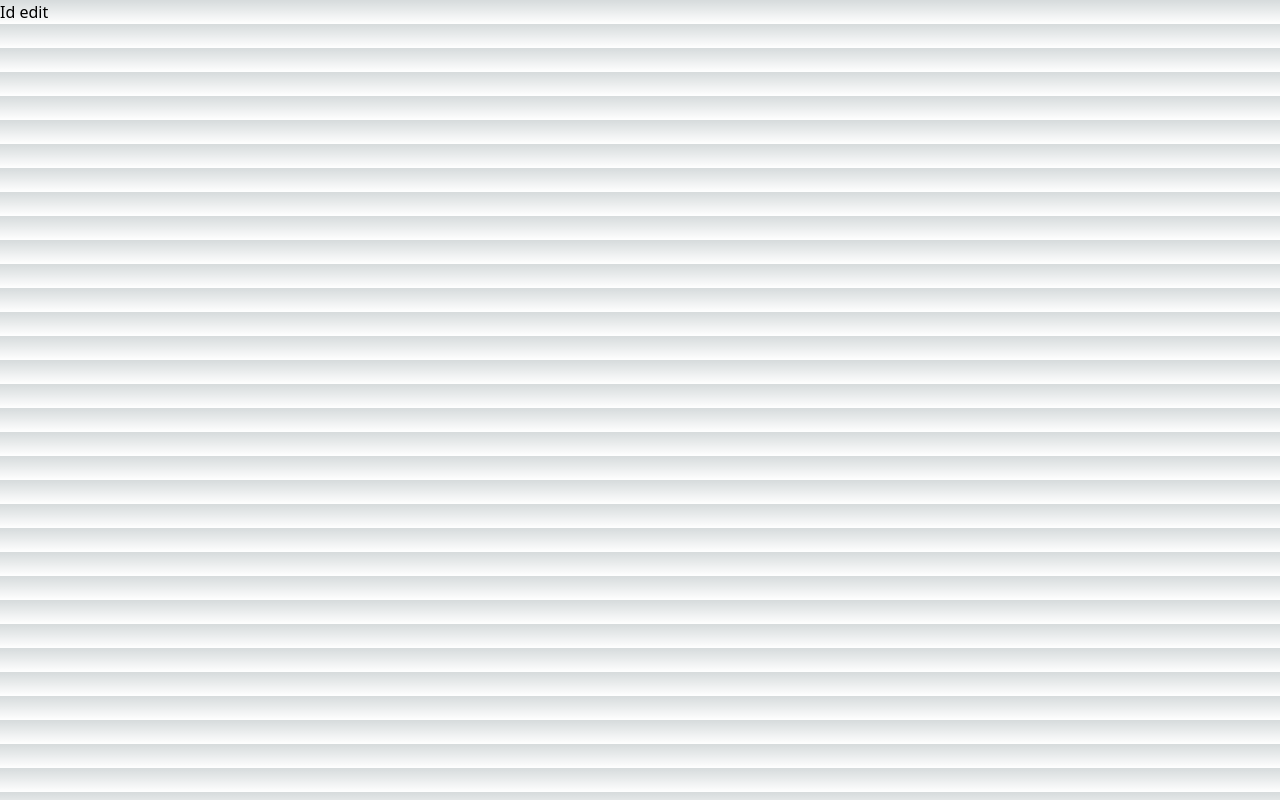
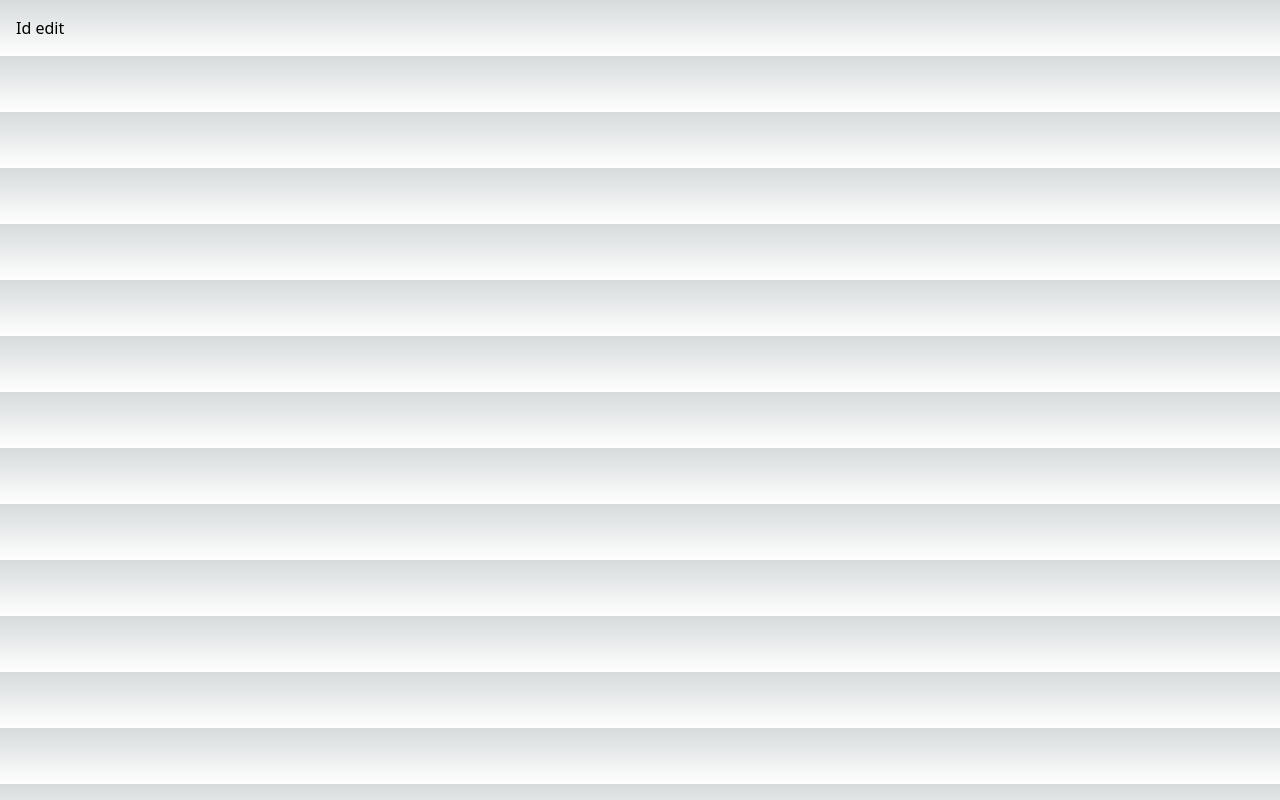
Before and after one commit to aaronwp21/note-taker, a Next.js app: page /1/edit in a window 1280 px wide. Built offline with nearby package versions, Linux system fonts and the light colour scheme.

Commit message:
added layout to pages

```diff
--- a/src/pages/[id]/edit.tsx
+++ b/src/pages/[id]/edit.tsx
@@ -1,5 +1,9 @@
+import Layout from '@/components/Layout';
+
 export default function Edit() {
   return (
-    <h1>Id edit</h1>
-  )
+    <Layout>
+      <h1>Id edit</h1>
+    </Layout>
+  );
 }
--- a/src/pages/[id]/index.tsx
+++ b/src/pages/[id]/index.tsx
@@ -1,5 +1,9 @@
+import Layout from '@/components/Layout';
+
 export default function Page() {
   return (
-    <h1>Id home</h1>
-  )
+    <Layout>
+      <h1>Id home</h1>
+    </Layout>
+  );
 }
--- a/src/pages/new.tsx
+++ b/src/pages/new.tsx
@@ -1,5 +1,9 @@
+import Layout from '@/components/Layout';
+
 export default function New() {
   return (
-    <h1>New</h1>
-  )
+    <Layout>
+      <h1>New</h1>
+    </Layout>
+  );
 }
```
